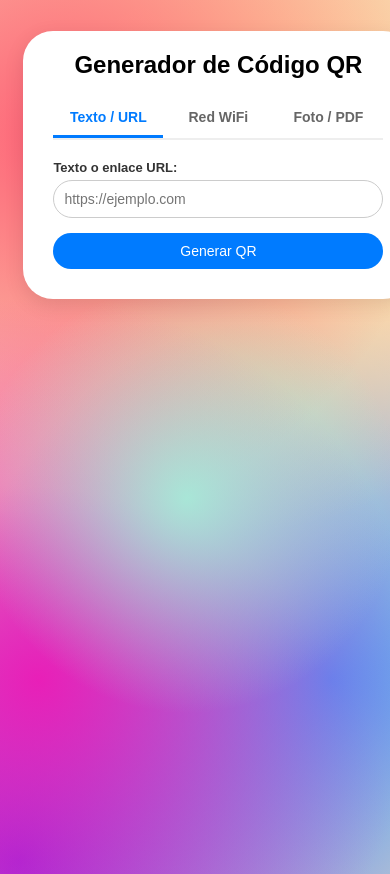
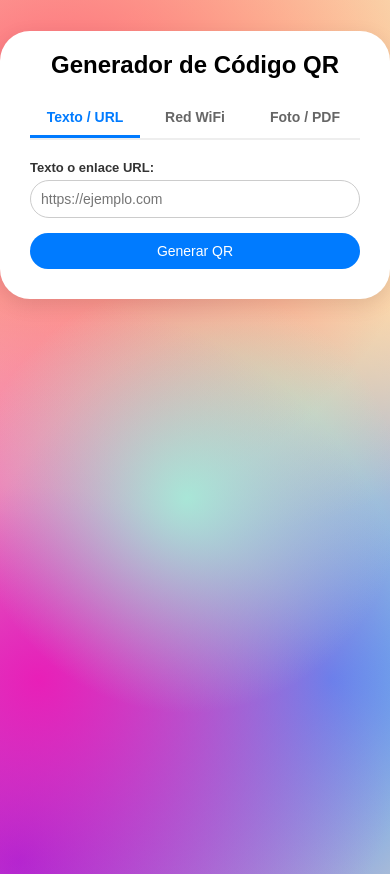
Before and after one commit to iamkevins/qr-pro-web, a Flask app: page / in a window 390 px wide. Shown: the top 874 px of the page. Run offline with Flask 3, Linux system fonts and the light colour scheme.

Commit message:
Actualizar index.html

```diff
--- a/templates/index.html
+++ b/templates/index.html
@@ -194,9 +194,12 @@
                 justify-content:  flex-start;
                 margin-top: 8%;
                 margin-bottom: 8%;
-               margin-left: 6%;
-margin-right: 6%;
             }
+          .container {
+              margin-left: 6%;
+              margin-right: 6%;
+          }
+
 
         }
     </style>
```
